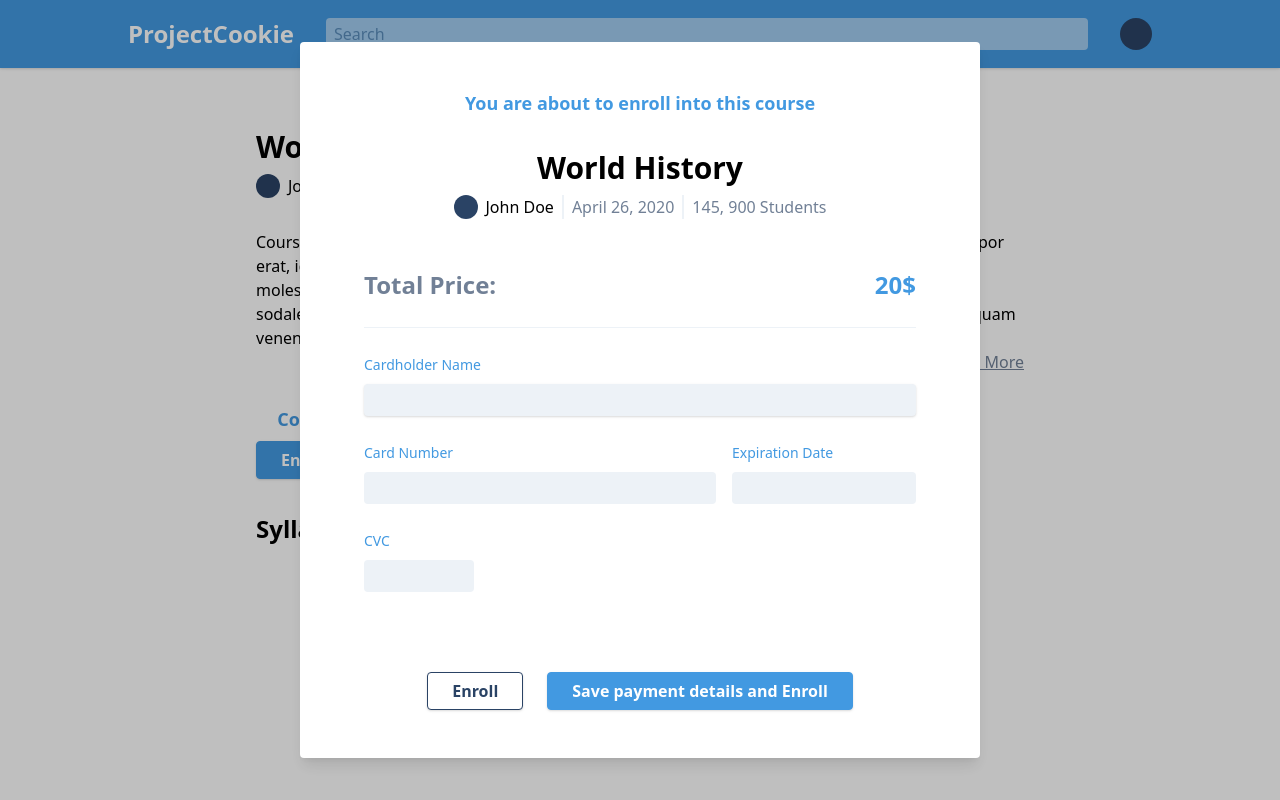
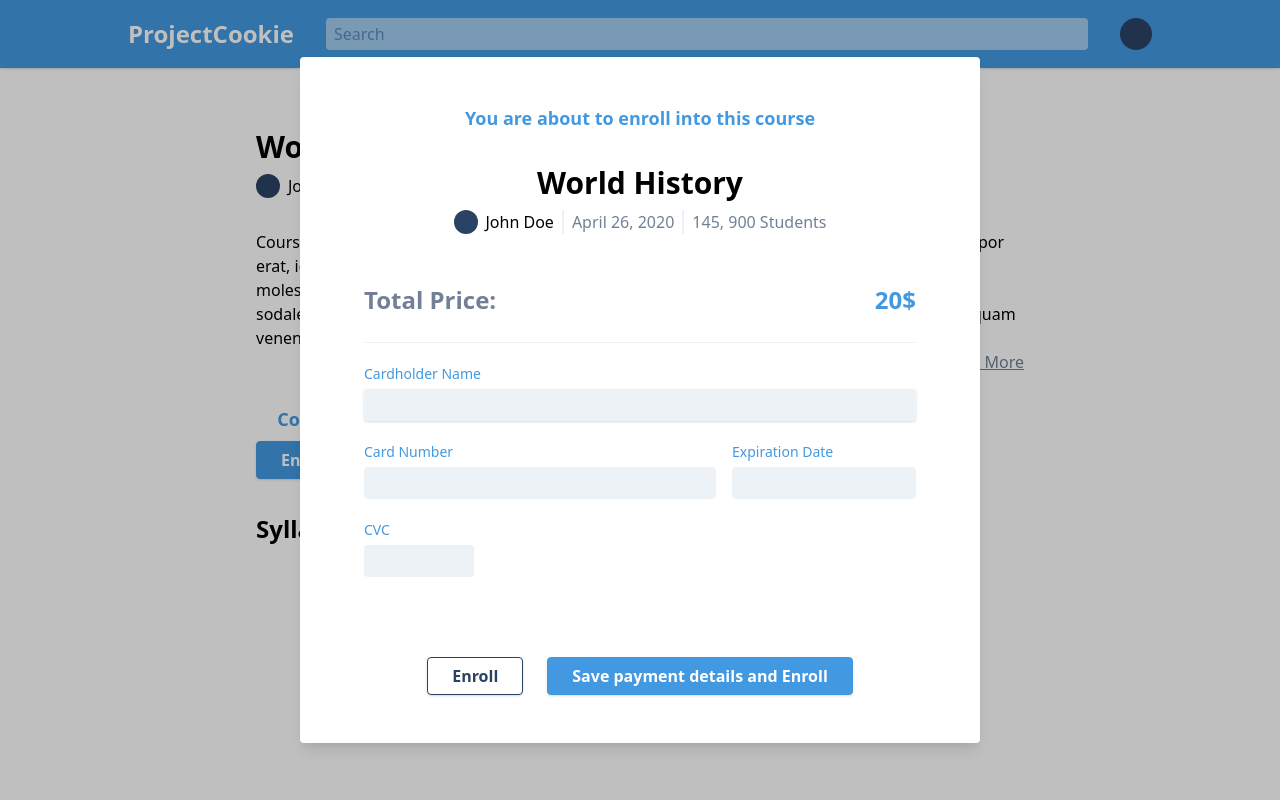
Before and after one commit to MaxMonteil/ProjectCookie, a Vue app in the folder client/: page /course/0 in a window 1280 px wide. Both pictures are taken after a click on the button "Enroll in this Class". Built offline with nearby package versions, Linux system fonts and the light colour scheme.

Commit message:
style: lint

```diff
--- a/client/src/components/inputs/InputText.vue
+++ b/client/src/components/inputs/InputText.vue
@@ -1,6 +1,6 @@
 <template functional>
   <label
-    class="text-sm font-medium leading-none"
+    class="block text-sm font-medium leading-none"
     :class="props.labelWhite ? 'text-white' : 'text-blue-500'"
   >
     {{ props.label }}
```
